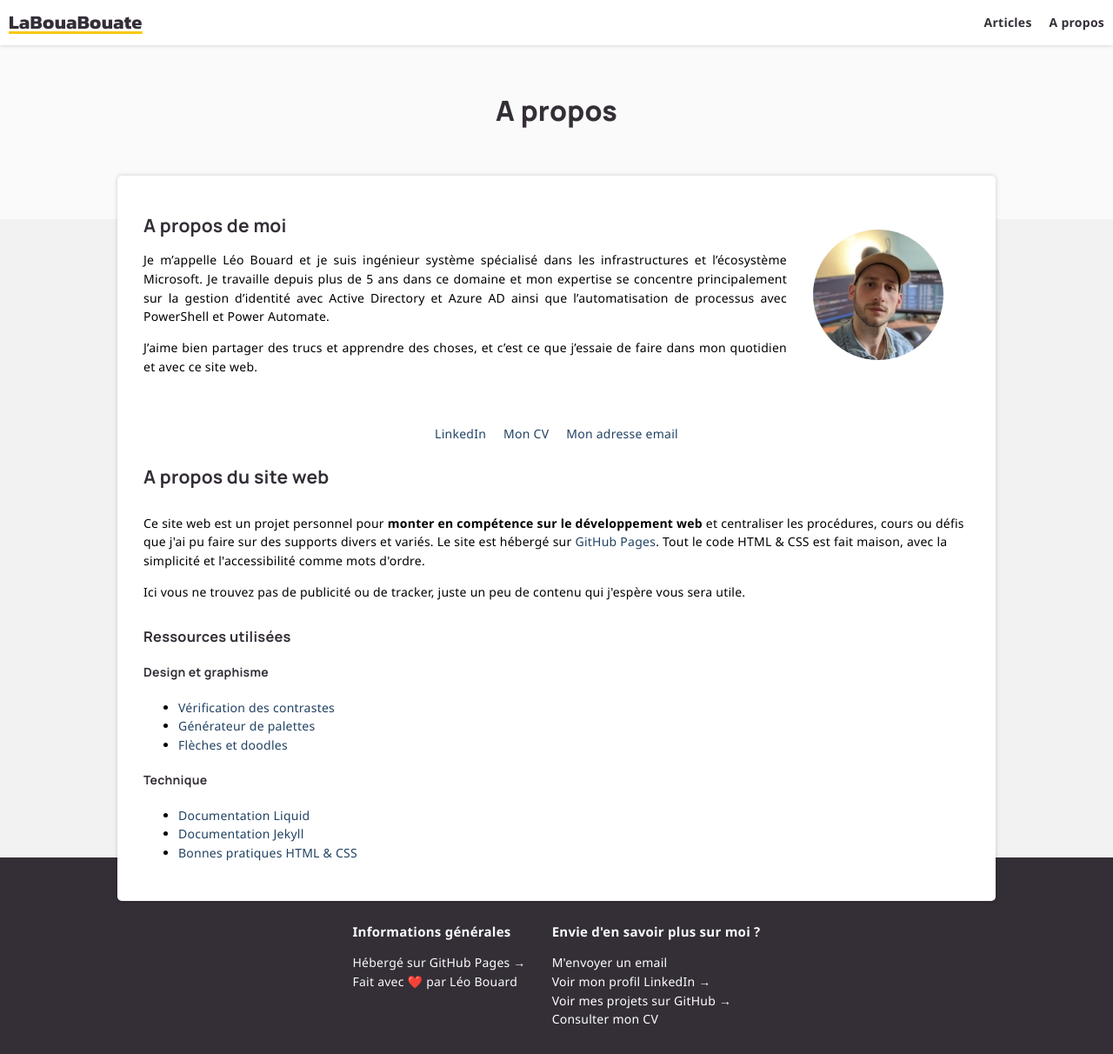
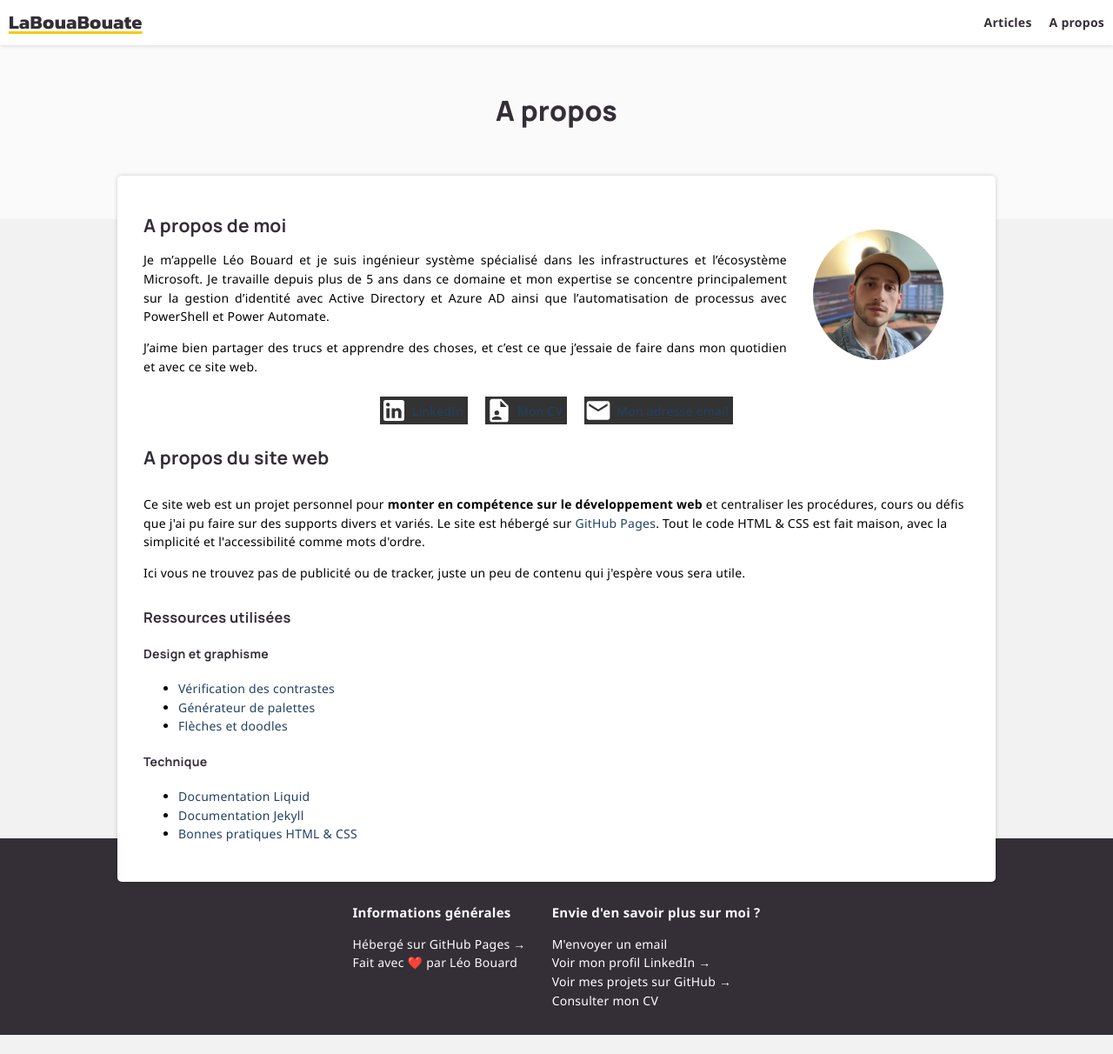
Before and after one commit to leobouard/leobouard.github.io, a Jekyll site: the page built from about.md, in a window 1280 px wide. Shown: the whole page at 87% size. Built offline with Jekyll 4.4.1, drawn with Linux system fonts in a browser that asks for light colours; some web fonts are replaced; after the commit the page ends 1190 px from its top, so only the background shows below that.

Commit message:
Update about.scss

```diff
--- a/assets/css/about.scss
+++ b/assets/css/about.scss
@@ -29,6 +29,13 @@ div.personalLinks {
 
 div.personalLinks > a {
     margin: 10px;
+    display: flex;
+    background-color: #333;
+}
+
+div.personalLinks > a > span {
+    margin: auto;
+    padding: 5px;
 }
 
 div.personalLinks > a.linkedIn {
```
